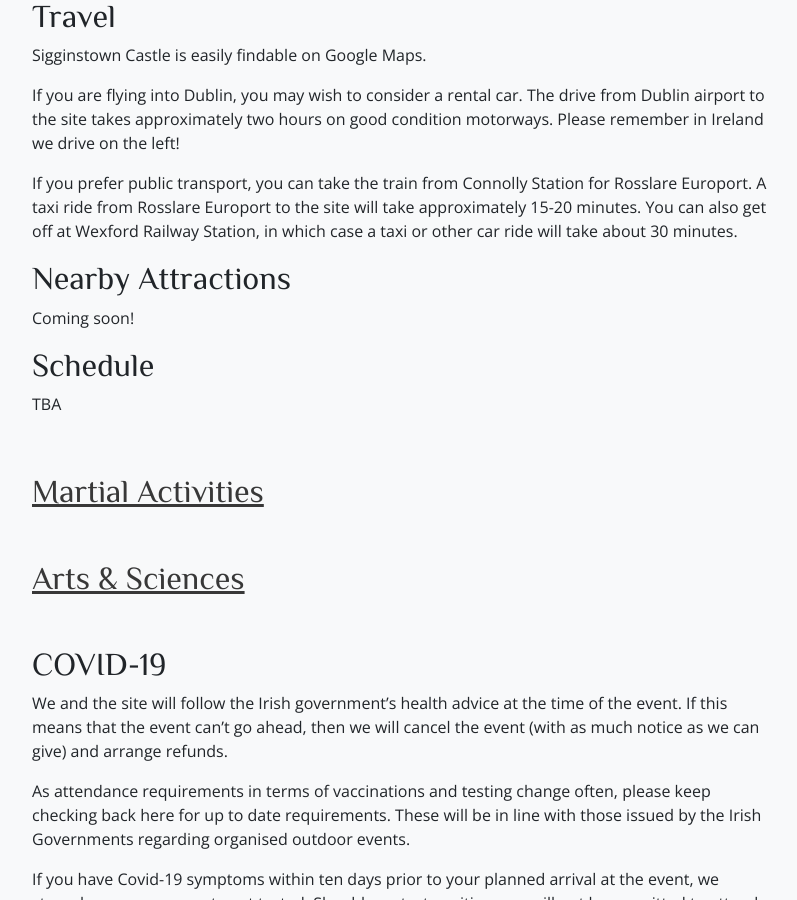
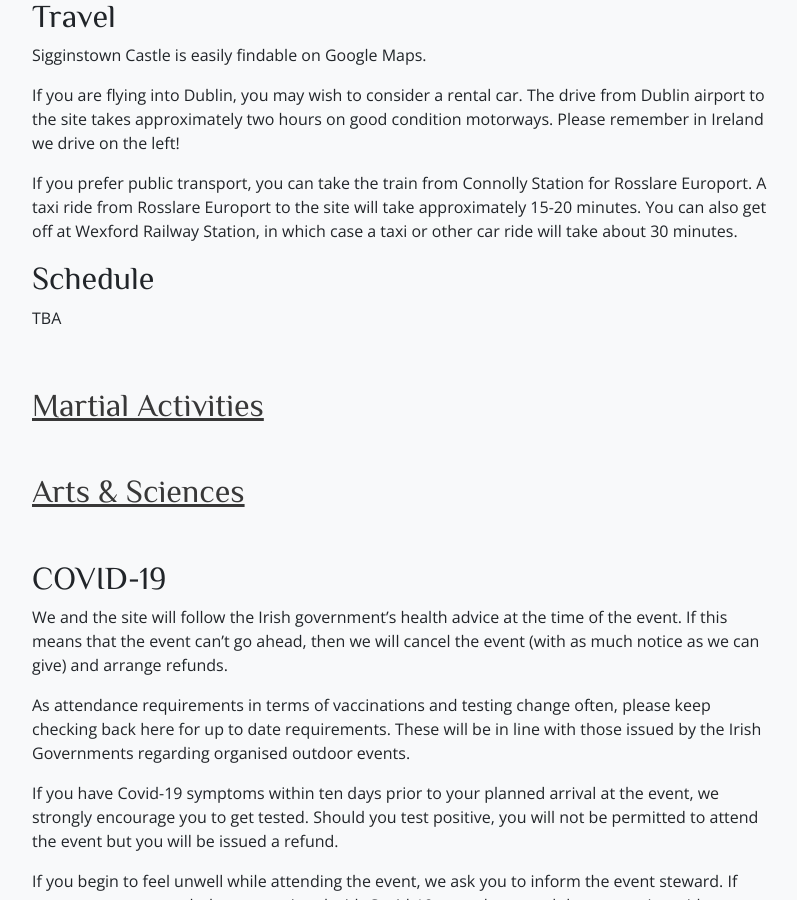
Before and after one commit to drachenwald/dun-in-mara, a Jekyll site: the page built from events/2022/strawberry-raid/index.md, in a window 1280 px wide and 900 px high, scrolled down 825 px. Shown: the whole window, without its empty margins (50-847 px from the left). Built offline with Jekyll 4.4.1, drawn with Linux system fonts in a browser that asks for light colours; comment, search, counter and statistics services are not loaded.

Commit message:
Update index.md

```diff
--- a/events/2022/strawberry-raid/index.md
+++ b/events/2022/strawberry-raid/index.md
@@ -27,10 +27,6 @@ Sigginstown Castle is easily findable on Google Maps.
 If you are flying into Dublin, you may wish to consider a rental car. The drive from Dublin airport to the site takes approximately two hours on good condition motorways. Please remember in Ireland we drive on the left!
 
 If you prefer public transport, you can take the train from Connolly Station for Rosslare Europort. A taxi ride from Rosslare Europort to the site will take approximately 15-20 minutes. You can also get off at Wexford Railway Station, in which case a taxi or other car ride will take about 30 minutes.
-
-## Nearby Attractions
-
-Coming soon!
 
 ## Schedule
 
```
